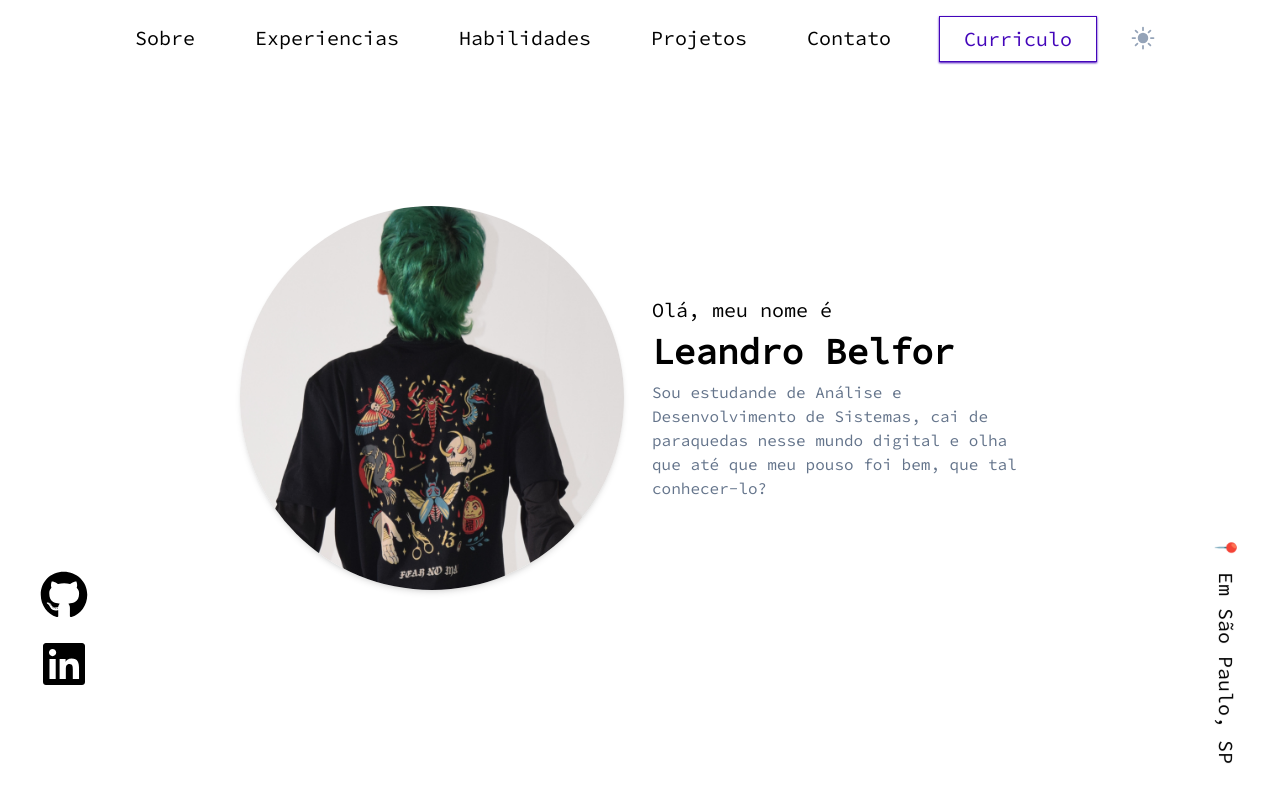
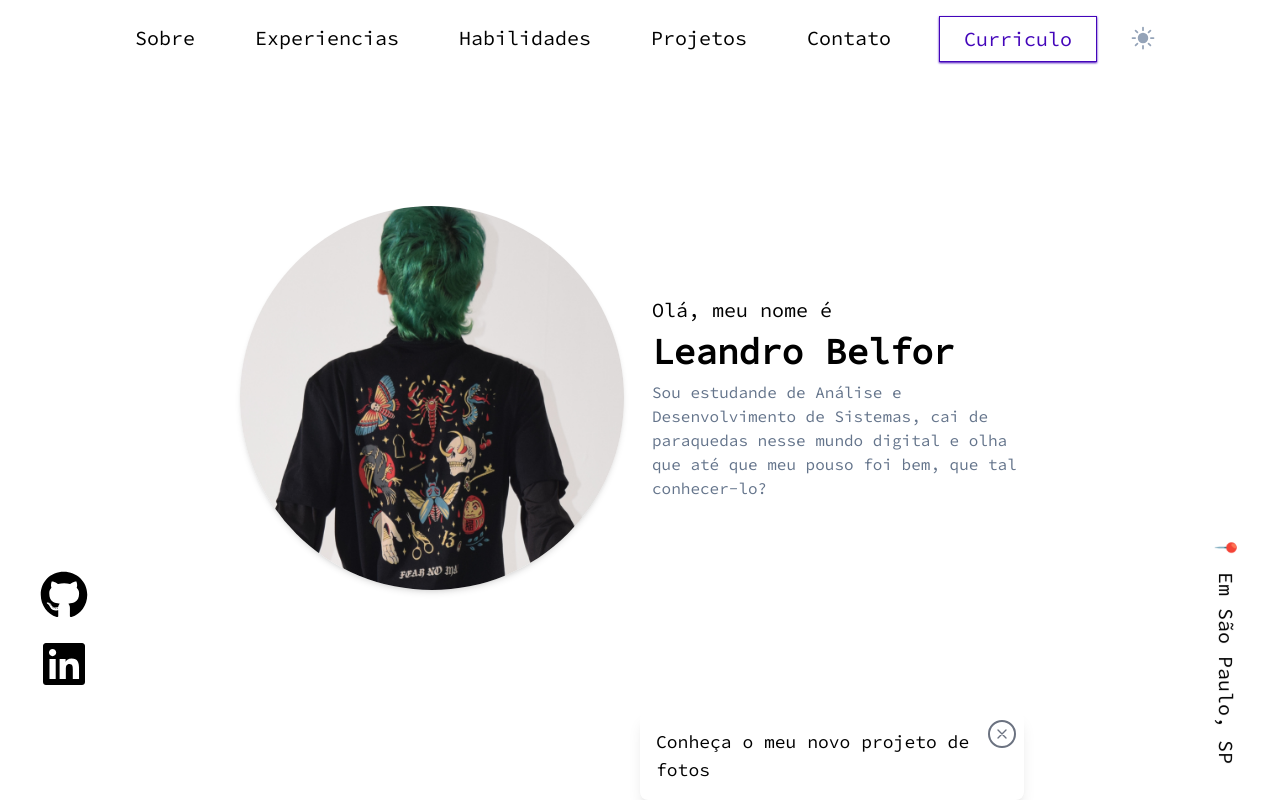
Before and after one commit to belforz/portfoliovue, a Vue app: page / in a window 1280 px wide. Shown: the top 800 px of the page. Built offline with nearby package versions, Linux system fonts and the light colour scheme.

Commit message:
add:pop-up

```diff
--- /dev/null
+++ b/src/components/PopUp.vue
@@ -0,0 +1,65 @@
+<template>
+  <Transition name="fade">
+    <div v-if="isVisible" class="fixed bottom-0 left-1/2 transform  flex items-center justify-center">
+      <div class="bg-white dark:bg-black p-4 rounded-lg shadow-lg max-w-sm mx-auto relative transition-all duration-500 transform z-50" :class="showLanding ? 'translate-y-0 opacity-100' : '-translate-y-4 opacity-0'">
+        <button @click="updateVisible(false)" class="absolute top-2 right-2 text-gray-500 hover:text-gray-700 dark:text-gray-400 dark:hover:text-gray-300">
+          <div class="border-2 border-gray-500 hover:border-gray-700 dark:border-gray-400 dark:hover:border-gray-300 rounded-full p-1 transition-all duration-500">
+            <svg class="w-4 h-4 text-gray-500 dark:text-gray-400" fill="none" stroke="currentColor" viewBox="0 0 24 24" xmlns="http://www.w3.org/2000/svg">
+          <path stroke-linecap="round" stroke-linejoin="round" stroke-width="2" d="M6 18L18 6M6 6l12 12"></path>
+        </svg>
+        </div>
+        </button>
+        <a :href="href" class="text-center text-lg dark:text-slate-300 mt-8">{{ text }}</a>
+      </div>
+    </div>
+  </Transition>
+</template>
+
+<script setup>
+import { ref, watch, defineProps, defineEmits } from 'vue';
+
+const props = defineProps({
+  visible: {
+    type: Boolean,
+    default: false
+  },
+  href: {
+    type: String,
+    required: true
+  },
+  text: {
+    type: String,
+    default: 'Conheça o meu mais novo projeto de fotos',
+  },
+  showLanding: {
+    type: Boolean,
+    default: false
+  }
+});
+
+
+const emit = defineEmits(['update:visible']);
+
+const isVisible = ref(props.visible);
+
+watch(() => props.visible, (newValue) => {
+  isVisible.value = newValue;
+});
+
+const updateVisible = (value) => {
+  isVisible.value = value;
+  emit('update:visible', value);
+};
+
+
+</script>
+
+<style scoped>
+.fade-enter-active, .fade-leave-active {
+  transition: opacity 0.3s ease;
+}
+
+.fade-enter, .fade-leave-to {
+  opacity: 0;
+}
+</style>
--- a/src/components/WorkUnit.vue
+++ b/src/components/WorkUnit.vue
@@ -55,4 +55,5 @@ let getImageUrl = (path) => {
   return new URL(`../assets/${path}`, import.meta.url).href
 }
 
+
 </script>
--- a/src/views/MainView.vue
+++ b/src/views/MainView.vue
@@ -22,7 +22,8 @@
 					</ul>
 				</div>
 				<div class="col-span-4 flex-1 flex-col order-1 md:order-none">
-					<div class="container mx-auto max-w-full 2xl:max-w-6xl">
+							<div class="container mx-auto max-w-full 2xl:max-w-6xl">
+
 						<LandingView :content="portfolio.greeting" :show-transition="showLanding"/>
 
 						<AboutView :content="portfolio.about" :transitions="portfolio.transitions" />
@@ -44,6 +45,9 @@
 			</div>
 		</div>
 	</div>
+
+	<!-- PopUp Component -->
+	<PopUp :visible="popUpVisible" href="https://belforzphotography.vercel.app" text="Conheça o meu novo projeto de fotos" :showLanding="showLanding" @update:visible="popUpVisible = $event" />
 </template>
 
 <script setup>
@@ -58,6 +62,7 @@ import WorkView from './WorkView.vue'
 import ContactView from './ContactView.vue'
 import SplashView from './SplashView.vue'
 import SkillsView from './SkillsView.vue'
+import PopUp from '@/components/PopUp.vue'
 
 import portfolio from '../portfolio'
 
@@ -66,6 +71,7 @@ const router = useRouter()
 const showingSplash = ref(portfolio.splashScreen)
 const showLanding = ref(!(portfolio.transitions.active || portfolio.transitions.onlyLanding))
 const darkModeActive = ref(false)
+const popUpVisible = ref(true)  // Control the visibility of the popup
 
 onMounted(() => {
 	splashScreen()
```
